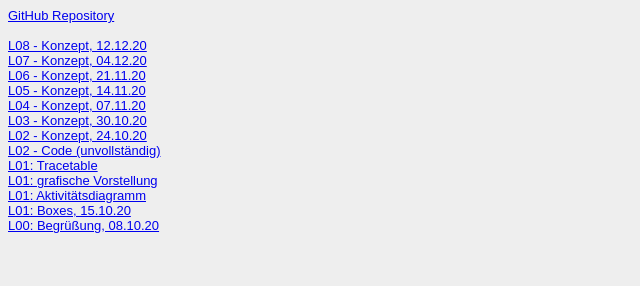
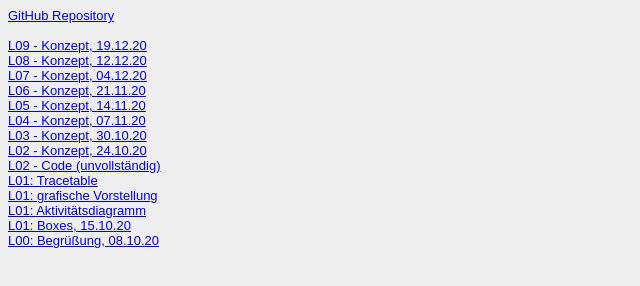
Before and after one commit to Michele-Chantal/EIA2-WiSe20-21, a website: page Steckbrief/steckbrief.htm in a window 1280 px wide. Shown: the whole page, without its empty margins (0-640 px from the left). Drawn offline with Linux system fonts and the light colour scheme.

Commit message:
Update steckbrief.htm

```diff
--- a/Steckbrief/steckbrief.htm
+++ b/Steckbrief/steckbrief.htm
@@ -16,6 +16,7 @@ body {
 
 <body>
 	<a href="https://github.com/Michele-Chantal/EIA2-WiSe20-21" target="_blank">GitHub Repository</a><br><br>
+	<a href="https://michele-chantal.github.io/EIA2-WiSe20-21/Aufgabe9/L09-Konzept.pdf" target="_blank">L09 - Konzept, 19.12.20</a><br>
 	<a href="https://michele-chantal.github.io/EIA2-WiSe20-21/Aufgabe8/L08-Konzept.pdf" target="_blank">L08 - Konzept, 12.12.20</a><br>
 	<a href="https://michele-chantal.github.io/EIA2-WiSe20-21/Aufgabe7/L07-Konzept.pdf" target="_blank">L07 - Konzept, 04.12.20</a><br>
 	<a href="https://michele-chantal.github.io/EIA2-WiSe20-21/Aufgabe6/L06-Konzept.pdf" target="_blank">L06 - Konzept, 21.11.20</a><br>
```
